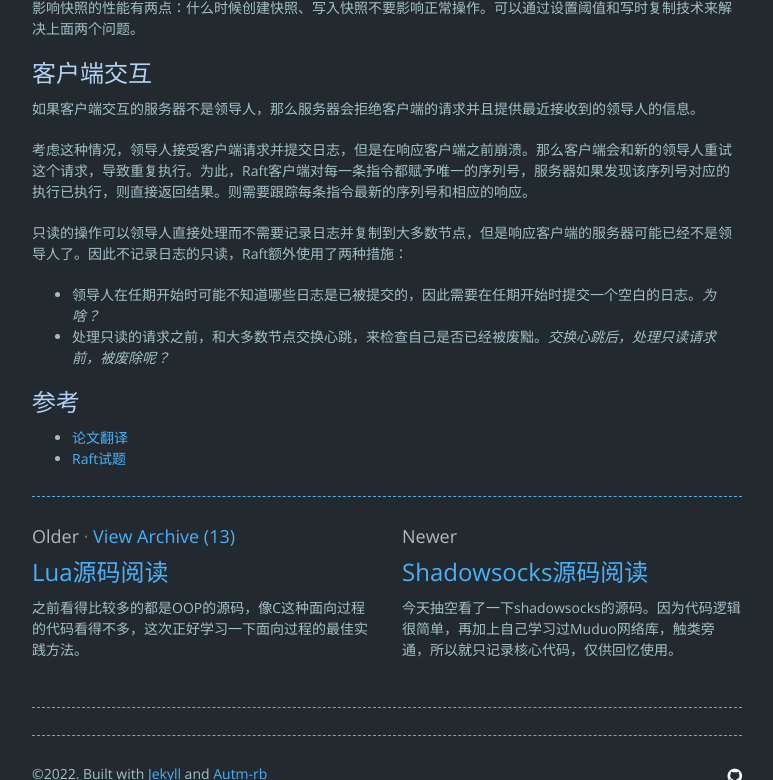
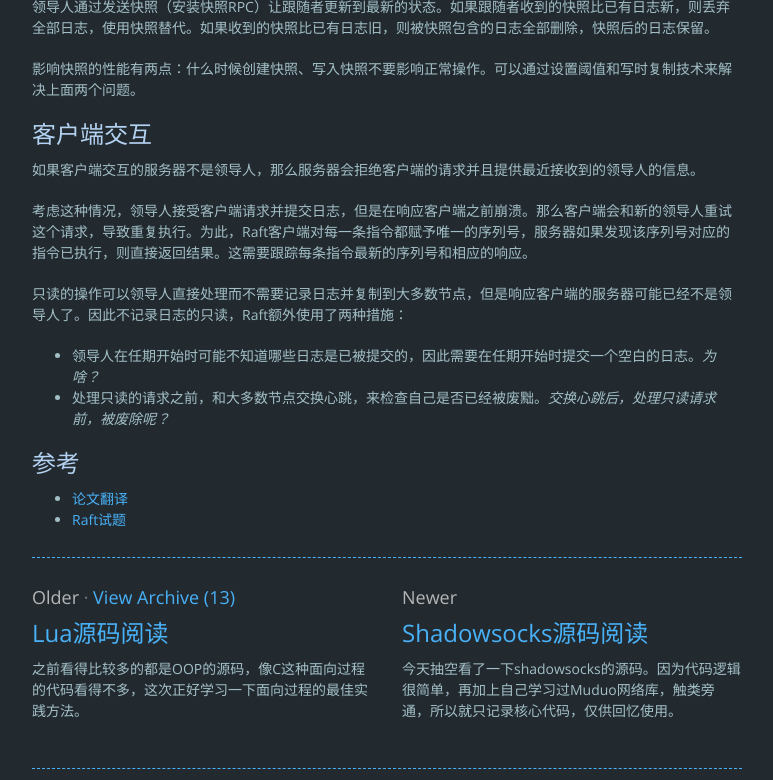
Before and after one commit to gogim1/gogim1.github.io, a Jekyll site: the page built from _posts/2022-04-17-raft.md, in a window 1280 px wide and 900 px high, scrolled down 4746 px, cut to the strip 120-900 px from the top of the window. Shown: the whole strip, without its empty margins (253-1026 px from the left). Built offline with Jekyll 4.4.1, drawn with Linux system fonts in a browser that asks for light colours; nearby versions of some CDN libraries; comment, search, counter and statistics services are not loaded.

Commit message:
fix typo
Signed-off-by: gogim1 <294843472@qq.com>

```diff
--- a/_posts/2022-04-17-raft.md
+++ b/_posts/2022-04-17-raft.md
@@ -91,7 +91,9 @@
 
 **提交之前任期内的日志条目**
 有了选举限制，领导人知道当前任期内的日志，如果被复制到大多数节点，那么是可以被提交的。但是领导人不能断定之前任期的日志可以被提交。这是因为之前任期的日志有可能会被未来的领导人覆盖掉：
+
 ![](https://raw.githubusercontent.com/maemual/raft-zh_cn/master/images/raft-%E5%9B%BE8.png)
+
 如场景c，当前任期是4，领导者知道任期2的日志已经被复制到大多数节点，但是也不能就确定任期2的日志已可以被提交，因为任期2、4的日志在场景d下被覆盖了。
 
 只有当前任期的日志被复制到大多数节点，如场景e，此时即使S1掉线，S5节点也不会满足称为领导者的条件。因此任期4的日志可以安全地被提交，再加上日志匹配特性，之前的日志（如任期2）也会被提交。
@@ -139,7 +141,7 @@
 ## 客户端交互
 如果客户端交互的服务器不是领导人，那么服务器会拒绝客户端的请求并且提供最近接收到的领导人的信息。
 
-考虑这种情况，领导人接受客户端请求并提交日志，但是在响应客户端之前崩溃。那么客户端会和新的领导人重试这个请求，导致重复执行。为此，Raft客户端对每一条指令都赋予唯一的序列号，服务器如果发现该序列号对应的执行已执行，则直接返回结果。则需要跟踪每条指令最新的序列号和相应的响应。
+考虑这种情况，领导人接受客户端请求并提交日志，但是在响应客户端之前崩溃。那么客户端会和新的领导人重试这个请求，导致重复执行。为此，Raft客户端对每一条指令都赋予唯一的序列号，服务器如果发现该序列号对应的指令已执行，则直接返回结果。这需要跟踪每条指令最新的序列号和相应的响应。
 
 只读的操作可以领导人直接处理而不需要记录日志并复制到大多数节点，但是响应客户端的服务器可能已经不是领导人了。因此不记录日志的只读，Raft额外使用了两种措施：
 
```
